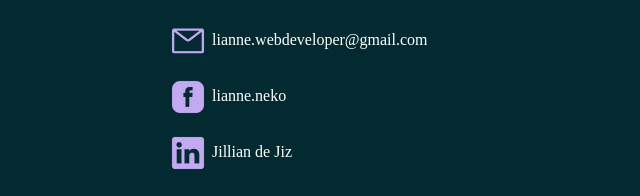
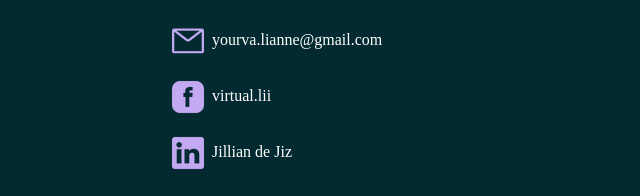
Before and after one commit to virtual-lianne/myportfolio, a plain HTML site: page index.html in a window 1280 px wide. Shown: the part 3875-4071 px from the top of the page, 132-772 px from the left. Drawn offline with Linux system fonts and the light colour scheme; a web font is replaced by a local one.

Commit message:
update contact section

```diff
--- a/index.html
+++ b/index.html
@@ -249,11 +249,11 @@
               <h1 class="mb-4">Let's Keep In Touch</h1>
               <div class="mb-3" data-aos="fade-up" data-aos-delay="300">
               <img src="assets/images/email-icon.png" class="contact-icon">
-              <span class="contact-details">lianne.webdeveloper@gmail.com</span>
+              <span class="contact-details">yourva.lianne@gmail.com</span>
               </div>
               <div class="mb-3" data-aos="fade-up " data-aos-delay="600">
                 <a href="https://www.facebook.com/lianne.neko/" target="_blank"><img src="assets/images/facebook-icon.png" class="contact-icon"></a>
-              <span class="contact-details">lianne.neko</span>
+              <span class="contact-details">virtual.lii</span>
               </div>
               <div class="mb-3" data-aos="fade-up" data-aos-delay="900">
               <a href="https://www.linkedin.com/in/jillian-de-jiz-3944731b6/" target="_blank"><img src="assets/images/linkedin-icon.png" class="contact-icon"></a>
```
